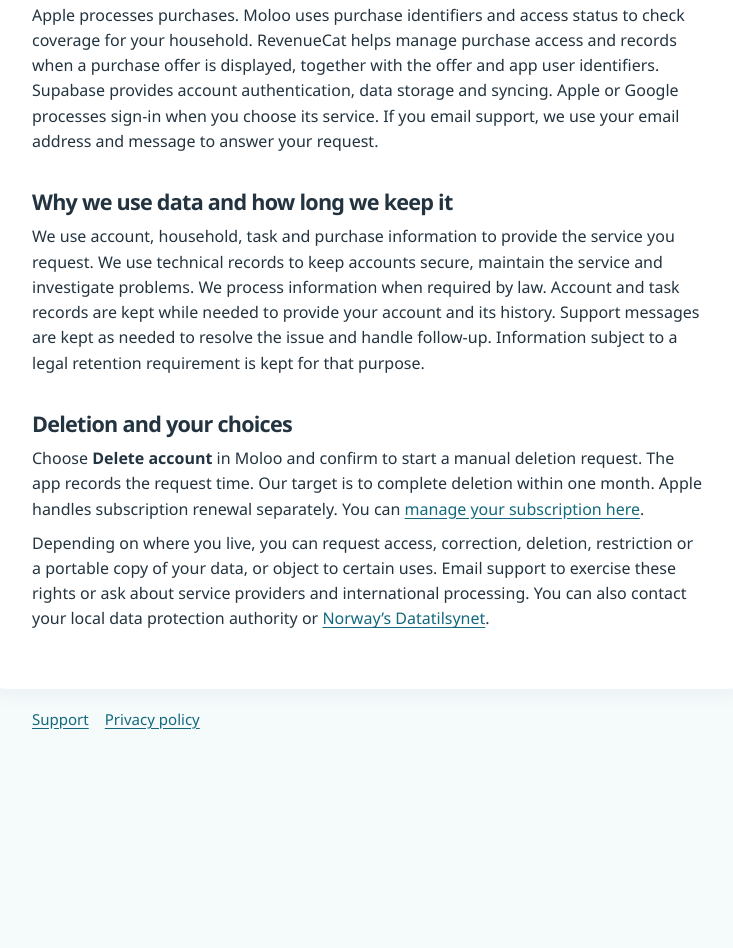
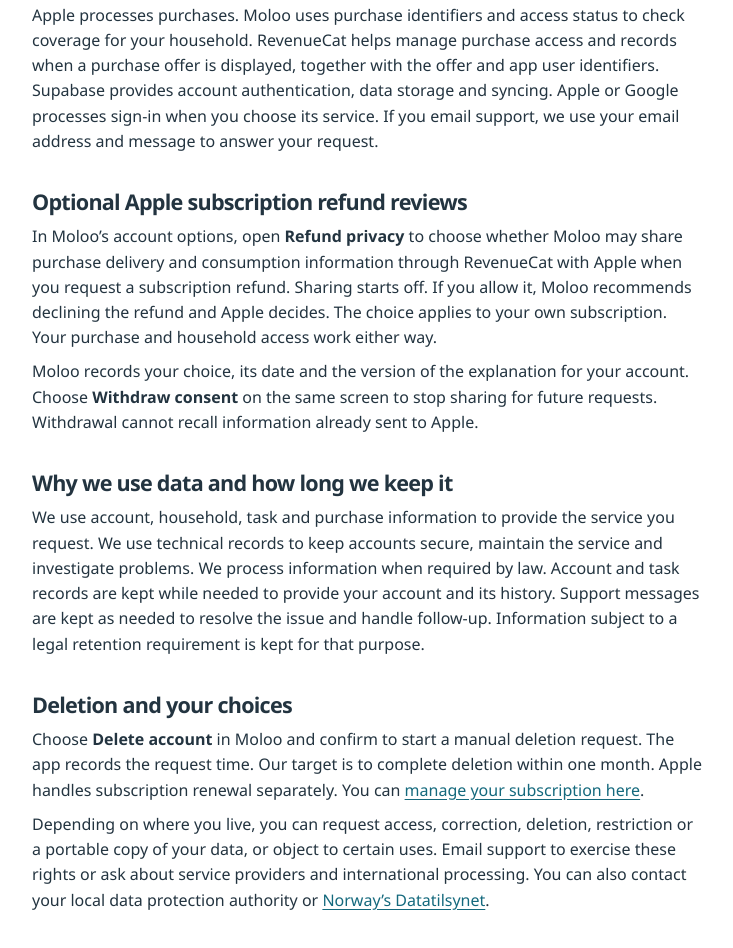
Before and after one commit to madsjohannessen03-coder/moloo, a plain HTML site: page privacy.html in a window 1280 px wide. Shown: the part 1094-2042 px from the top of the page, without its empty margins (272-1005 px from the left). Before the commit the page ends 1845 px from the top, so only its background shows below. Drawn offline with Linux system fonts and the light colour scheme.

Commit message:
Explain optional Apple subscription refund consent

```diff
--- a/privacy.html
+++ b/privacy.html
@@ -5,5 +5,6 @@
 <h2>Tasks and progress</h2><p>We store task names, schedules, assignments, completion times and who completed a shared task. This gives your household a common calendar, a Clean score and a streak. Assigning a shared task to one person keeps it visible to the household. Moloo also uses task and timing information for cleaning sessions. Your device stores app settings and data needed to display the app.</p>
 <h2>Optional notifications</h2><p>If you enable notifications, Moloo uses your device’s push token, reminder settings, time zone, task deadlines and notification delivery records to send reminders and avoid duplicates. Apple delivers push notifications. You can change reminder settings in Moloo or disable notifications in iPhone Settings. Your iPhone’s preview settings control what others can see on your lock screen.</p>
 <h2>Purchases, sign-in and service providers</h2><p>Apple processes purchases. Moloo uses purchase identifiers and access status to check coverage for your household. RevenueCat helps manage purchase access and records when a purchase offer is displayed, together with the offer and app user identifiers. Supabase provides account authentication, data storage and syncing. Apple or Google processes sign-in when you choose its service. If you email support, we use your email address and message to answer your request.</p>
+<h2>Optional Apple subscription refund reviews</h2><p>In Moloo’s account options, open <strong>Refund privacy</strong> to choose whether Moloo may share purchase delivery and consumption information through RevenueCat with Apple when you request a subscription refund. Sharing starts off. If you allow it, Moloo recommends declining the refund and Apple decides. The choice applies to your own subscription. Your purchase and household access work either way.</p><p>Moloo records your choice, its date and the version of the explanation for your account. Choose <strong>Withdraw consent</strong> on the same screen to stop sharing for future requests. Withdrawal cannot recall information already sent to Apple.</p>
 <h2>Why we use data and how long we keep it</h2><p>We use account, household, task and purchase information to provide the service you request. We use technical records to keep accounts secure, maintain the service and investigate problems. We process information when required by law. Account and task records are kept while needed to provide your account and its history. Support messages are kept as needed to resolve the issue and handle follow-up. Information subject to a legal retention requirement is kept for that purpose.</p>
 <h2>Deletion and your choices</h2><p>Choose <strong>Delete account</strong> in Moloo and confirm to start a manual deletion request. The app records the request time. Our target is to complete deletion within one month. Apple handles subscription renewal separately. You can <a href="https://apps.apple.com/account/subscriptions/">manage your subscription here</a>.</p><p>Depending on where you live, you can request access, correction, deletion, restriction or a portable copy of your data, or object to certain uses. Email support to exercise these rights or ask about service providers and international processing. You can also contact your local data protection authority or <a href="https://www.datatilsynet.no/en/about-us/contact-us/how-to-complain-to-the-norwegian-dpa/">Norway’s Datatilsynet</a>.</p></main><footer><a href="index.html">Support</a><a href="privacy.html">Privacy policy</a></footer></body></html>
```
